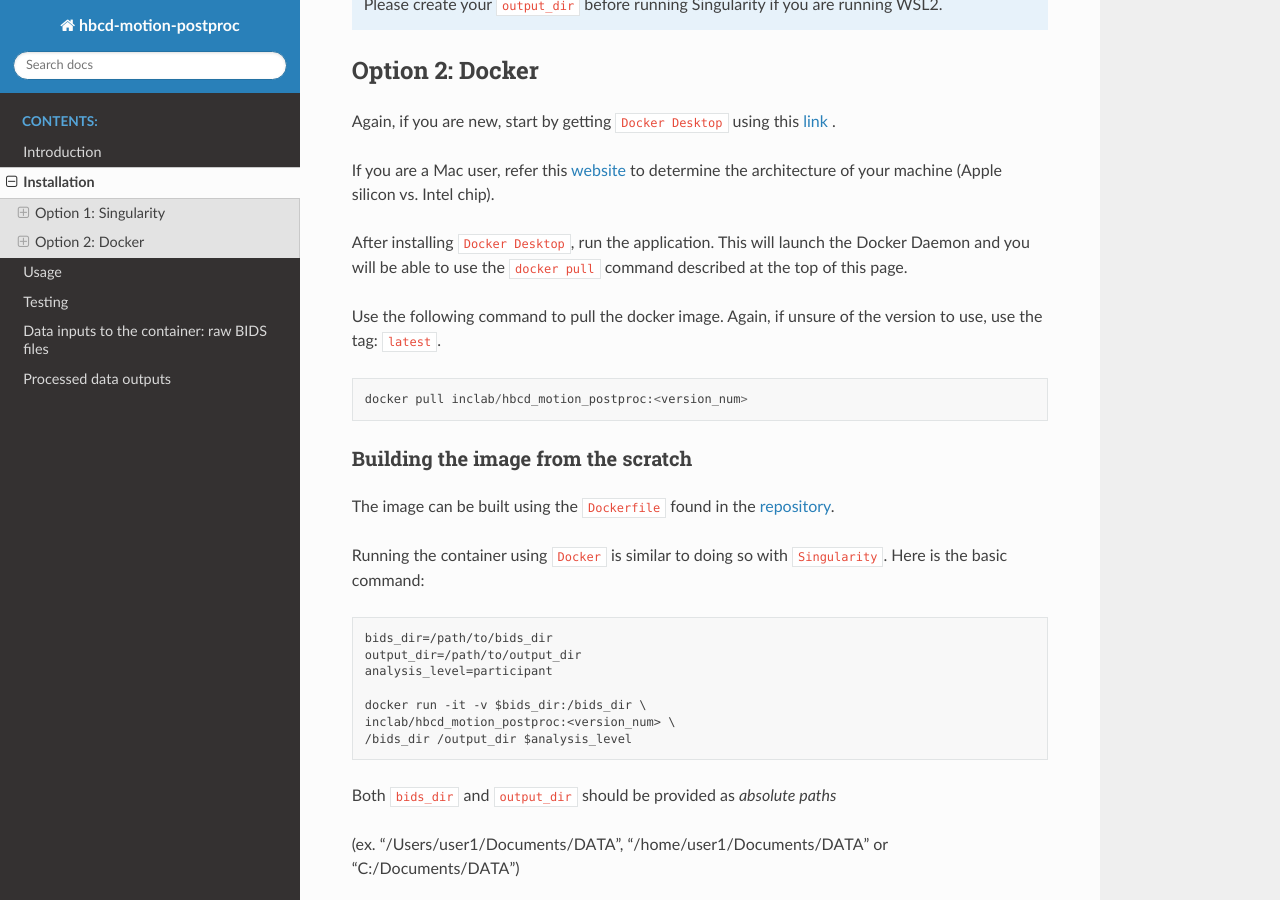
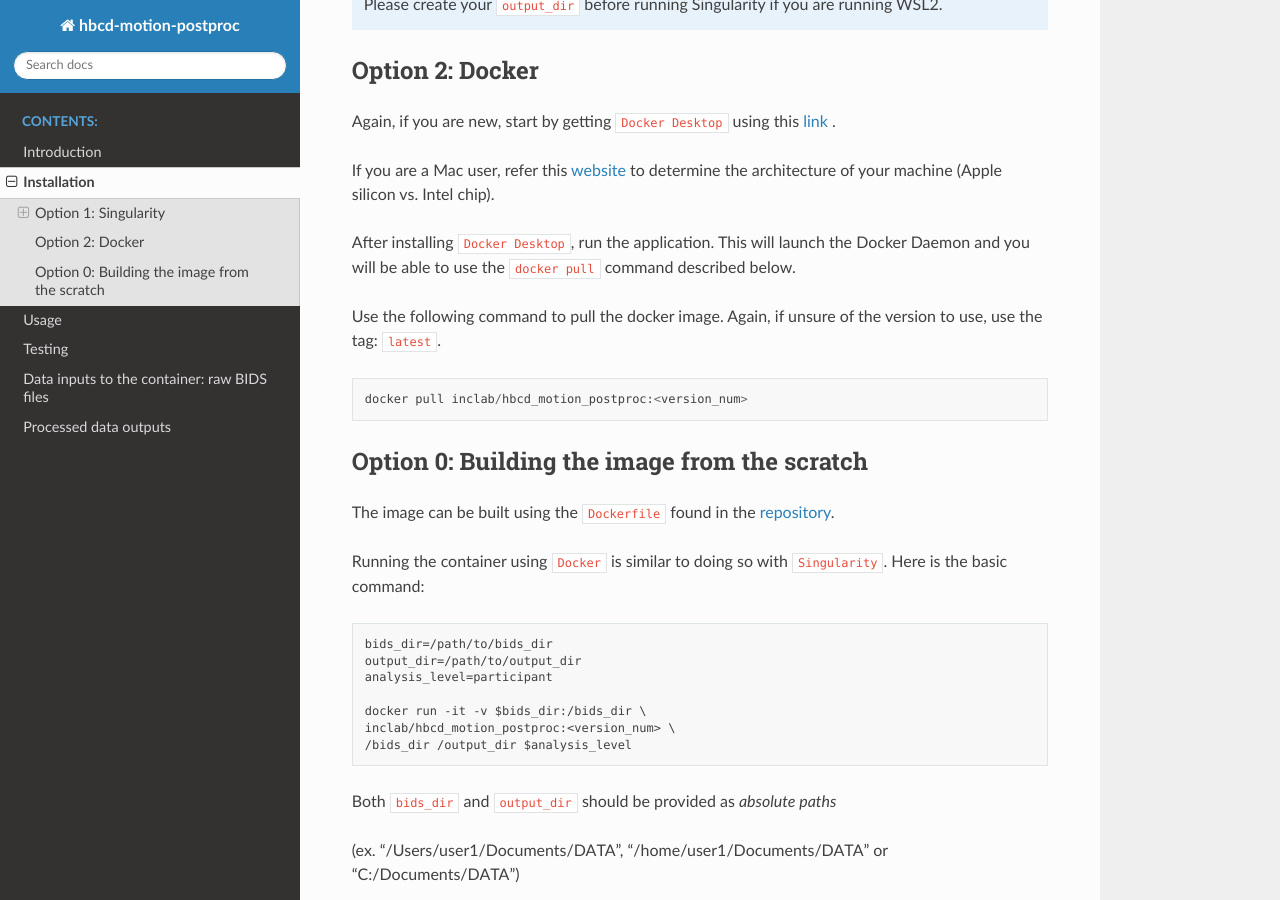
Before and after one commit to ohspc89/hbcd_motion_postproc, a Sphinx documentation site: the page built from docs/source/installation.rst, in a window 1280 px wide and 900 px high, scrolled down 1739 px. Built offline with Sphinx 7.4.7 and the Read the Docs theme 3.1.0, drawn with Linux system fonts in a browser that asks for light colours.

Commit message:
Update installation.rst

```diff
--- a/docs/source/installation.rst
+++ b/docs/source/installation.rst
@@ -85,15 +85,15 @@ determine the architecture of your machine (Apple silicon vs. Intel chip).
 
 After installing ``Docker Desktop``, run the application. This will launch the
 Docker Daemon and you will be able to use the ``docker pull`` command
-described at the top of this page.
+described below.
 
 Use the following command to pull the docker image. Again, if unsure of the version to use,
 use the tag: ``latest``. ::
 
         docker pull inclab/hbcd_motion_postproc:<version_num>
 
-Building the image from the scratch
-^^^^^^^^^^^^^^^^^^^^^^^^^^^^^^^^^^^
+Option 0: Building the image from the scratch
+---------------------------------------------------
 The image can be built using the ``Dockerfile`` found in the `repository <https://github.com/Infant-Neuromotor-Control-Lab/hbcd_motion_postproc>`_.
 
 Running the container using ``Docker`` is similar to doing so with ``Singularity``. Here is the basic command::
```
